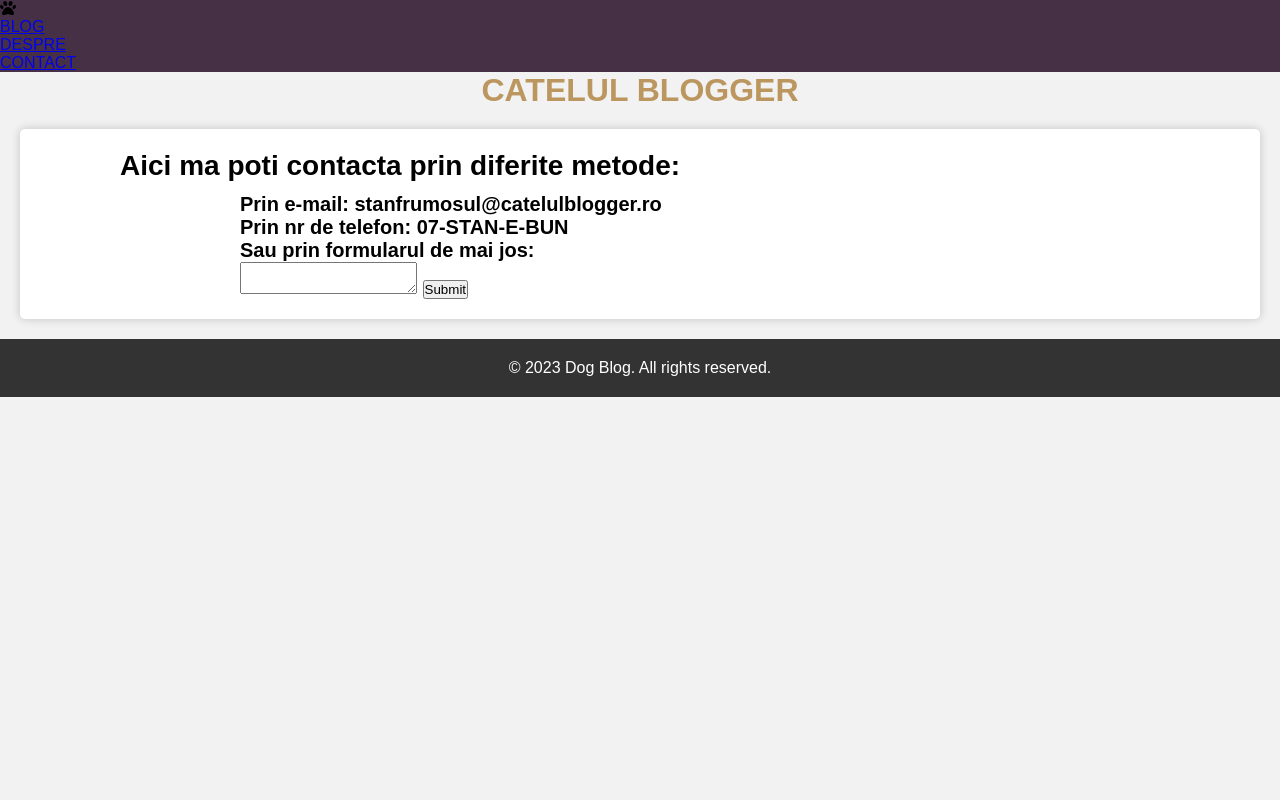
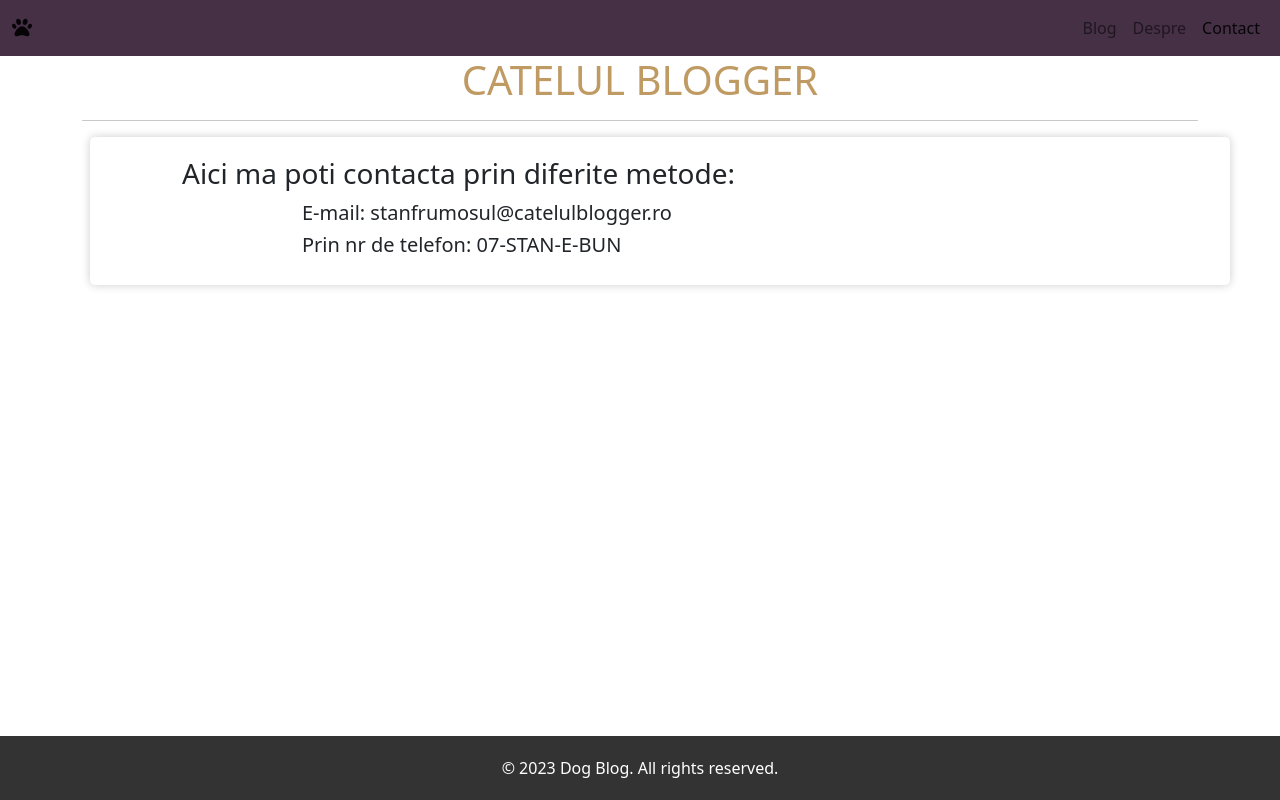
Before and after one commit to Jun1oru/catelul-blogger, a plain HTML site: page contact.html in a window 1280 px wide. Drawn offline with nearby package versions, Linux system fonts and the light colour scheme.

Commit message:
I modified the navbar inside about and contact I modified the content of about and contact pages I modified the structure and positioning of images and text above them (in index page) I modified the footer along all pages

```diff
--- a/contact.html
+++ b/contact.html
@@ -5,36 +5,46 @@
         <meta name="viewport" content="width=device-width, initial-scale=1.0" />
         <link rel="stylesheet" href="styles.css" />
         <script src="https://kit.fontawesome.com/957647a68e.js" crossorigin="anonymous"></script>
+        <link href="https://cdn.jsdelivr.net/npm/bootstrap@5.2.2/dist/css/bootstrap.min.css" rel="stylesheet" integrity="sha384-Zenh87qX5JnK2Jl0vWa8Ck2rdkQ2Bzep5IDxbcnCeuOxjzrPF/et3URy9Bv1WTRi" crossorigin="anonymous">
         <title>CATELUL BLOGGER</title>
     </head>
     <body>
-        <div id="header-div">
-            <header id="header">
-                <nav id="nav-bar">
-                    <ul>
-                        <li><i class="fa-solid fa-paw"></i></li>
-                        <li><a href="/index.html">BLOG</a></li>
-                        <li><a href="/about.html">DESPRE</a></li>
-                        <li><a href="#">CONTACT</a></li>
-                    </ul>
-                </nav>
-            </header>
-        </div>
+        <nav class="navbar navbar-expand-md navbar-light">
+            <div class="container-fluid">
+                <a class="navbar-brand" href="index.html"><i class="fa-solid fa-paw"></i></a>
+                <button class="navbar-toggler" type="button" data-bs-toggle="collapse" data-bs-target="#navbarSupportedContent" aria-controls="navbarSupportedContent" aria-expanded="false" aria-label="Toggle navigation">
+                    <span class="navbar-toggler-icon"></span>
+                </button>
+                <div class="collapse navbar-collapse" id="navbarSupportedContent">
+                    <div class="navbar-nav ms-auto">
+                        <a class="nav-link" href="index.html">Blog</a>
+                        <a class="nav-link" href="about.html">Despre</a>
+                        <a class="nav-link active" aria-current="page" href="">Contact</a>
+                    </div>
+                </div>
+            </div>
+        </nav>
         <main>
-            <h1 class="title">CATELUL BLOGGER</h1>
-            <article>
-                <h2 class="subtitle">Aici ma poti contacta prin diferite metode:</h2>
-                <h3 class="text">Prin e-mail: stanfrumosul@catelulblogger.ro</h3>
-                <h3 class="text">Prin nr de telefon: 07-STAN-E-BUN</h3>
-                <h3 class="text">Sau prin formularul de mai jos:</h3>
-                <form class="text">
-                    <textarea></textarea>
-                    <input type="submit"/>
-                </form>
-            </article>
+            <div class="container h-100">
+                <div class="row h-25 align-items-center">
+                    <div class="col-12 text-center">
+                        <h1 class="title">CATELUL BLOGGER</h1>
+                        <hr>
+                    </div>
+                </div>
+                <div class="row h-75 align-items-center">
+                    <article>
+                        <h2 class="subtitle">Aici ma poti contacta prin diferite metode:</h2>
+                        <h3 class="text">E-mail: stanfrumosul@catelulblogger.ro</h3>
+                        <h3 class="text">Prin nr de telefon: 07-STAN-E-BUN</h3>
+                    </article>
+                </div>
+            </div>
         </main>
-        <footer>
+        <footer class="fixed-bottom">
             <p>&copy; 2023 Dog Blog. All rights reserved.</p>
         </footer>
+        <script src="https://ajax.googleapis.com/ajax/libs/jquery/3.6.1/jquery.min.js"></script>
+        <script src="https://cdn.jsdelivr.net/npm/bootstrap@5.2.2/dist/js/bootstrap.bundle.min.js" integrity="sha384-OERcA2EqjJCMA+/3y+gxIOqMEjwtxJY7qPCqsdltbNJuaOe923+mo//f6V8Qbsw3" crossorigin="anonymous"></script>
     </body>
 </html>
```
Also changed, not shown: about.html (+28 -13 lines), index.html (+28 -26 lines), plimbare.html (+7 -16 lines).
